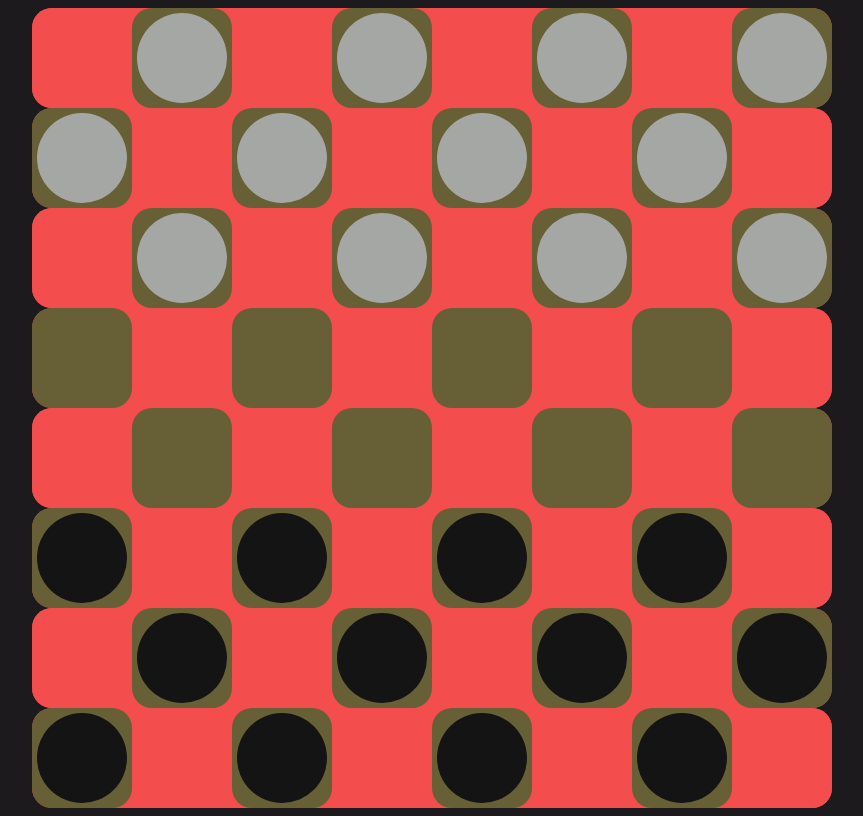
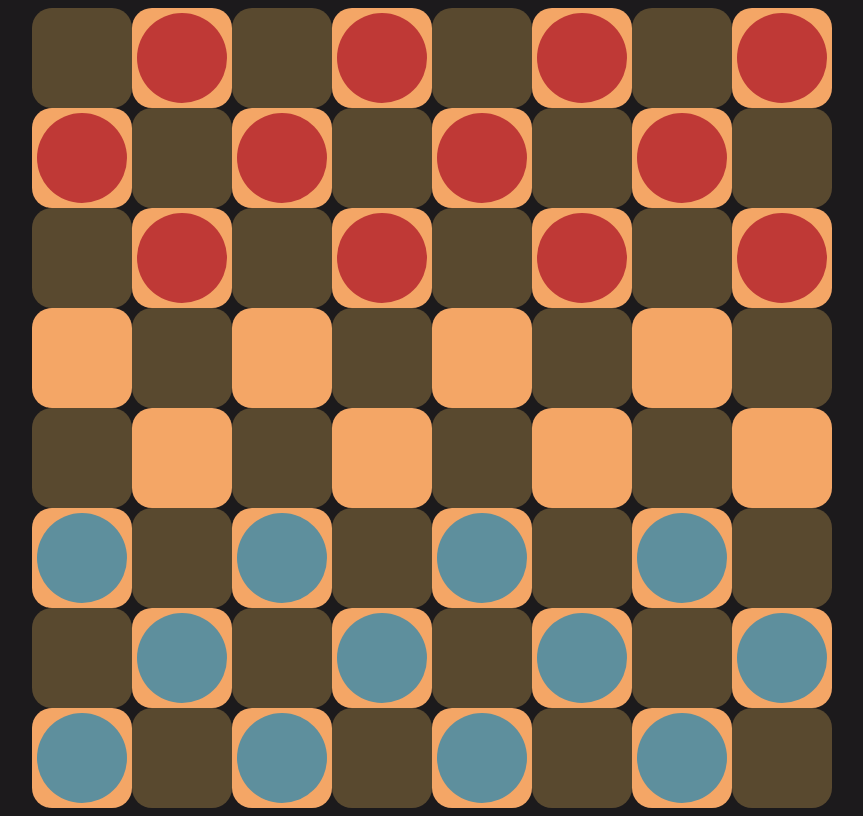
Before and after one commit to mattiaa95/DamasJquery, a plain HTML site: page JQueryDamas/index.html in a window 1280 px wide. Shown: the whole page, without its empty margins (208-1071 px from the left). Drawn offline with nearby package versions, Linux system fonts and the light colour scheme.

Commit message:
Arreglado movimiento

```diff
--- a/JQueryDamas/css/estilo1.css
+++ b/JQueryDamas/css/estilo1.css
@@ -6,7 +6,7 @@ body{
   border-radius: 20px;
   width: 800px;
   height: 100px;
-  background-color: rgb(244, 77, 77);
+
 }
 
 .blanca{
@@ -14,7 +14,7 @@ body{
   float: left;
   width: 12.5%;
   height: 100%;
-  background-color: rgb(244, 77, 77);
+  background-color: rgb(89,73,47);
 
 }
 .negra{
@@ -22,7 +22,7 @@ body{
   float: left;
   width: 12.5%;
   height: 100%;
-  background-color: rgb(103, 95, 53);
+  background-color: rgb(244,166,102);
 }
 .negra-hover{
   border-radius: 20px;
@@ -34,7 +34,7 @@ body{
 
 .ficha_blanca{
   margin: 5%;
-  background-color: rgb(165, 167, 165);
+  background-color: rgb(191,57,54);
   width: 90%;
   height: 90%;
   border-radius: 200px;
@@ -42,7 +42,7 @@ body{
 
 .ficha_negra{
   margin: 5%;
-  background-color:rgb(20, 20, 20);
+  background-color:rgb(94,143,157);
   width: 90%;
   height: 90%;
   border-radius: 200px;
--- a/JQueryDamas/index.html
+++ b/JQueryDamas/index.html
@@ -10,7 +10,6 @@
     <script src="https://code.jquery.com/jquery-3.2.1.min.js" integrity="sha256-hwg4gsxgFZhOsEEamdOYGBf13FyQuiTwlAQgxVSNgt4=" crossorigin="anonymous"></script>
     <script src="jquery/jquery-ui.min.js" charset="utf-8"></script>
     <script type="text/javascript">
-        $(document).ready(function() {
         var contador = 1; //contador para el id de la celda
         var color = ""; //inicializo la variable color de la casilla
         var colores = ["negra", "blanca"]; //clases de las casillas
@@ -22,7 +21,7 @@
         var coloresfichas = ["ficha_blanca", "ficha_negra", "centro_blanca", "centro_negra"] //colores fichas referencia alas clases
         var fichasblancas = 1; //ids y numero de fichas
         var fichasnegras = 1; //ids y numeor de fichas
-            var movimiento = true;
+        var turno = 0;
         //primer for para las lineas 8 en este caso
         //empezamos
 
@@ -98,22 +97,34 @@
         //----------------------------------------------------------------------------------------
 
 
-            function moverBalncas(ficha) {
+        function mover(ficha, selectormovimiento) { //selecciona cual se va a mover) { //para saber si se puede mover o no la ficha, deja arastrarla
+            //id de la casilla de la ficha que le pasamos por parametro
+            var id_casilla_ficha = ficha.parent().attr('id');
+            //inicializamos la casilla que sera donde s emovera la ficha
+            var casilla = "";
+            //letra donde se encuantra la casilla de la ficha
+            var posicionletra = id_casilla_ficha.charAt(0);
+            //numero donde se encuantra la casilla de la ficha
+            var posicionnumero = id_casilla_ficha.charAt(1);
+            //Selector movimiento blanca o negra
 
-                var id_casilla_ficha = ficha.parent().attr('id');
-                var casilla = "";
-                var posicionletra = id_casilla_ficha.charAt(0);
-                var posicionnumero = id_casilla_ficha.charAt(1);
-                console.log(id_casilla_ficha.charAt(0));
-                console.log(id_casilla_ficha.charAt(1));
-                console.log(id_casilla_ficha);
+            if (ficha.attr('id').charAt(0) == "B") {
+                selectormovimiento = 1;
+            }
+            //solo analiza la primera letra del id , en este caso N de negra
+            if (ficha.attr('id').charAt(0) == "N") {
+                selectormovimiento = -1;
+            }
 
             //movimiento de una linea a otra
             for (var i = 0; i < (letras.length - 1); i++) {
                 if (letras[i] == posicionletra) {
-                        casilla += "#" + letras[(i + 1)];
+                    //sabiendo la posicionletra sabe que suma una
+                    casilla += "#" + letras[(i + selectormovimiento)]; //selector de movimiento si es negra o es blanca
                 }
             }
+
+            // analisis de la posicion , ya que no puede exceder de 8 o ser inferor a 0;
             if (posicionnumero > 1 && posicionnumero < 8) {
                 posicionnumero--;
                 casilla += posicionnumero;
@@ -121,7 +132,6 @@
                 casilla = casilla.slice(0, -1);
                 posicionnumero += 2;
                 casilla += posicionnumero;
-                    console.log(casilla);
             } else if (posicionnumero > 1) {
                 posicionnumero--;
                 casilla += posicionnumero;
@@ -130,35 +140,44 @@
                 casilla += posicionnumero;
             }
 
-                console.log(casilla);
 
             $(function() {
                 $(ficha).draggable({
                     revert: "invalid"
                 });
-                    if (movimiento) {
+
                 $(casilla).droppable({
                     classes: {
                         "ui-droppable-hover": "negra-hover"
                     },
                     drop: function(event, ui) {
                         var x = ui.helper.clone();
-                                x.removeClass().attr('style', '');
-                                x.addClass(coloresfichas[0]);
+                        x.attr('style', '');
                         x.appendTo(this);
                         ui.helper.remove();
+                    },
+                    accept: function() {
+                        if (!$(this).html()) {
+                            return true;
                         }
+                    }
+
                 });
-                    }
+
             });
         }
 
 
 
-
+        $(document).ready(function() {
 
             generar_tablero()
-            moverBalncas($("#BLANCA9"));
+
+            mover($("#BLANCA12"));
+            mover($("#BLANCA11"));
+            mover($("#NEGRA1"));
+            mover($("#NEGRA2"));
+
 
 
 
@@ -172,37 +191,3 @@
 </body>
 
 </html>
-
-<script type="text/javascript">
-    /*
-
-                $(function() {
-                    var ficha1 = $("#BLANCA12"),
-                        casillas1 = $("#D7");
-
-                    $(ficha1).draggable({
-                        revert: "invalid"
-                    });
-
-                    if (movimiento) {
-                      var id=ficha1.parent().attr('id');
-                      console.log(id.charAt(0));
-                      console.log(id.charAt(1));
-                      console.log(id);
-                        $(casillas1).droppable({
-                            classes: {
-                                "ui-droppable-hover": "negra-hover"
-                            },
-                            drop: function(event, ui) {
-                                var x = ui.helper.clone();
-                                x.removeClass().attr('style', '');
-                                x.addClass(coloresfichas[0]);
-                                x.appendTo(casillas1);
-                                ui.helper.remove();
-                            }
-                        });
-                    }
-                });
-
-                */
-</script>
```
Lines whose indentation alone changed are shown as unchanged.
